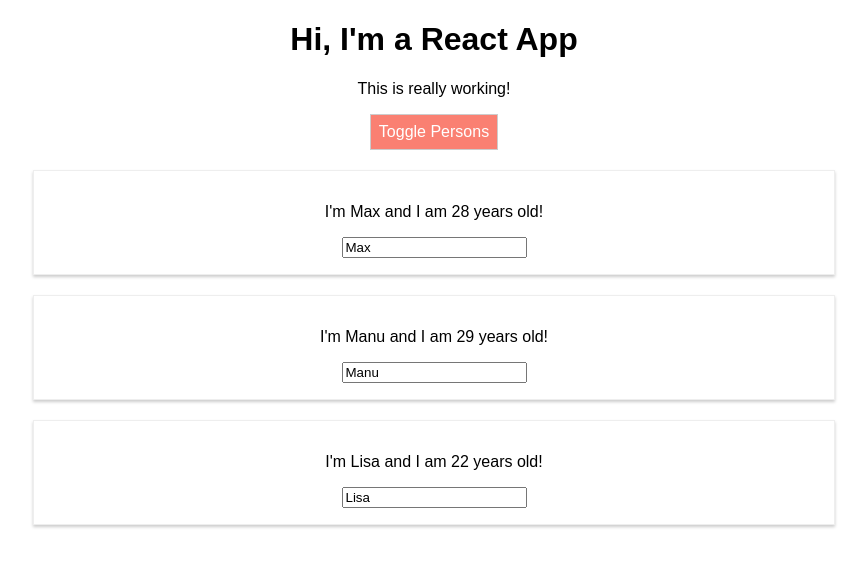
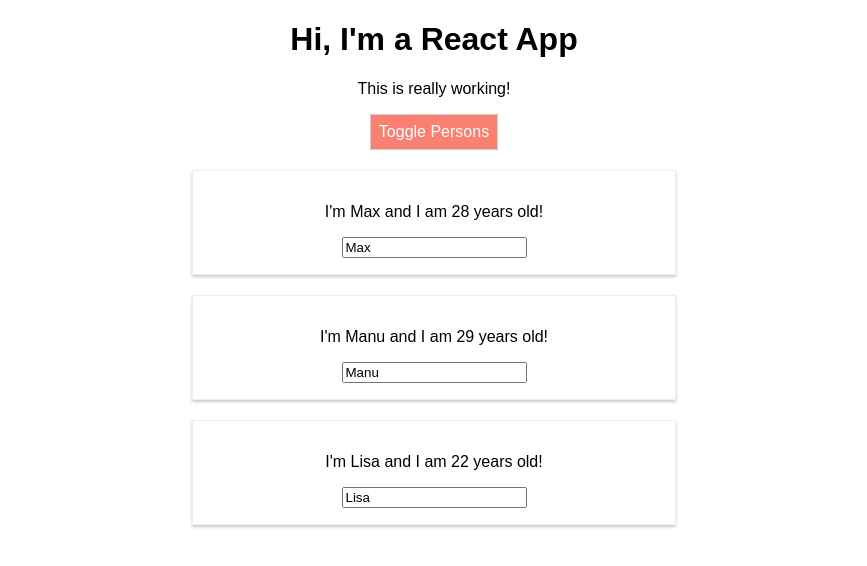
Before and after one commit to paulussimanjuntak/React-JS, a React (Create React App) app: page / in a window 1280 px wide. Both pictures are taken after a click on the button "Toggle Persons". Shown: the top 566 px of the page, without its empty margins (206-1073 px from the left). Built offline with nearby package versions, Linux system fonts and the light colour scheme.

Commit message:
radium css

```diff
--- a/package.json
+++ b/package.json
@@ -3,6 +3,7 @@
   "version": "0.1.0",
   "private": true,
   "dependencies": {
+    "radium": "^0.26.0",
     "react": "^16.12.0",
     "react-dom": "^16.12.0",
     "react-scripts": "1.1.5"
--- a/src/App.js
+++ b/src/App.js
@@ -1,6 +1,7 @@
-import React, { Component } from 'react';
-import './App.css';
-import Person from './Person/Person';
+import React, { Component } from 'react'
+import './App.css'
+import Radium, { StyleRoot } from 'radium'
+import Person from './Person/Person'
 
 class App extends Component {
   state = {
@@ -51,7 +52,12 @@ class App extends Component {
       font: 'inherit',
       border: '1px solid #ccc',
       padding: '8px',
-      cursor: 'pointer'
+      cursor: 'pointer',
+      transition: '.2s ease',
+      ':hover':{
+        backgroundColor: 'lightGreen',
+        color: 'black',
+      }
     }
 
     let persons = null
@@ -69,6 +75,10 @@ class App extends Component {
         </div>
       );
       style.backgroundColor = 'salmon'
+      style[':hover'] = {
+        backgroundColor: 'pink',
+        color: 'black',
+      }
     }
 
     const classes = []
@@ -80,6 +90,7 @@ class App extends Component {
     }
 
     return (
+      <StyleRoot>
         <div className="App">
           <h1>Hi, I'm a React App</h1>
           <p className={classes.join(' ')}>This is really working!</p>
@@ -88,9 +99,10 @@ class App extends Component {
             onClick={this.togglePersonsHandler}>Toggle Persons</button>
           {persons}
         </div>
+      </StyleRoot>
     );
     // return React.createElement('div', {className: 'App'}, React.createElement('h1', null, 'Does this work now?!!'))
   }
 }
 
-export default App;
+export default Radium(App);
--- a/src/Person/Person.js
+++ b/src/Person/Person.js
@@ -1,9 +1,15 @@
-import React from 'react';
-import './Person.css';
+import React from 'react'
+import Radium from 'radium'
+import './Person.css'
 
 const person = (props) => {
+    const style = {
+        '@media (min-width: 500px)': {
+            width: '450px'
+        }
+    }
     return (
-        <div className="Person">
+        <div className="Person" style={style}>
             <p onClick={props.click}>I'm {props.name} and I am {props.age} years old!</p>
             <p>{props.children}</p>
             <input type="text" onChange={props.changed} value={props.name} />
@@ -11,4 +17,4 @@ const person = (props) => {
     )
 };
 
-export default person;
+export default Radium(person);
```
Also changed, not shown: 1 other file (tests, documents, lock files or other folders). Lines whose indentation alone changed are shown as unchanged.
